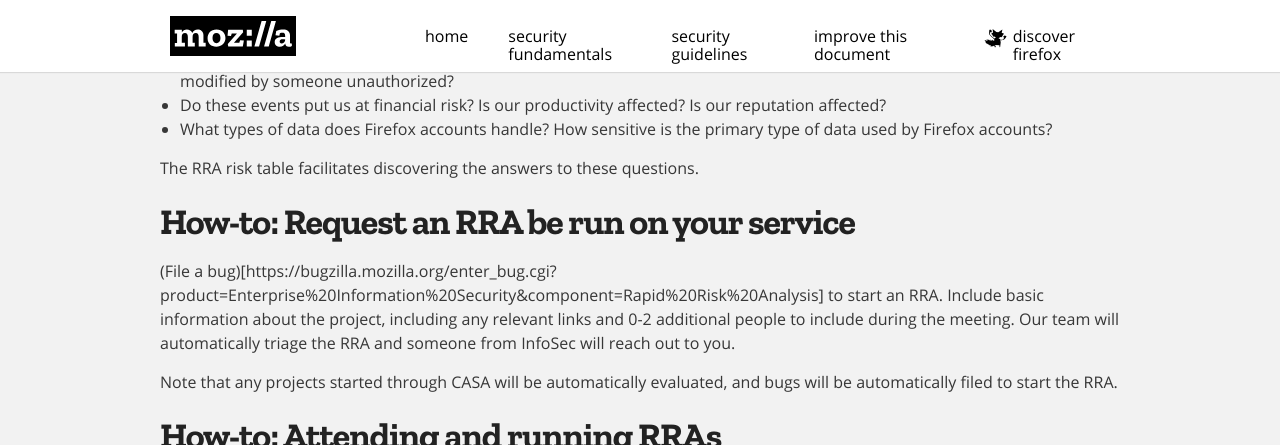
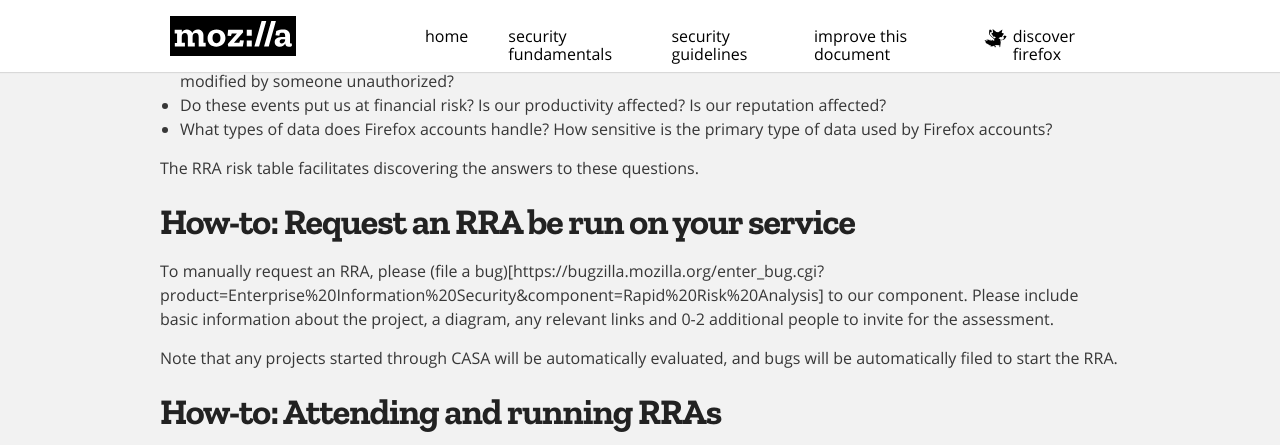
Before and after one commit to mozilla/infosec.mozilla.org, a Jekyll site: the page built from docs/guidelines/risk/rapid_risk_assessment.md, in a window 1280 px wide and 900 px high, scrolled down 1055 px, cut to the strip 0-445 px from the top of the window. Built offline with Jekyll 4.4.1, drawn with Linux system fonts in a browser that asks for light colours; the repository's description, which GitHub fills in, is left out.

Commit message:
De-mozilla-fy request procedures
Co-Authored-By: tristanweir <tweir@mozilla.com>

```diff
--- a/docs/guidelines/risk/rapid_risk_assessment.md
+++ b/docs/guidelines/risk/rapid_risk_assessment.md
@@ -64,7 +64,7 @@ The RRA risk table facilitates discovering the answers to these questions.
 
 # How-to: Request an RRA be run on your service
 
-(File a bug)[https://bugzilla.mozilla.org/enter_bug.cgi?product=Enterprise%20Information%20Security&component=Rapid%20Risk%20Analysis] to start an RRA. Include basic information about the project, including any relevant links and 0-2 additional people to include during the meeting. Our team will automatically triage the RRA and someone from InfoSec will reach out to you.
+To manually request an RRA, please (file a bug)[https://bugzilla.mozilla.org/enter_bug.cgi?product=Enterprise%20Information%20Security&component=Rapid%20Risk%20Analysis] to our component. Please include basic information about the project, a diagram, any relevant links and 0-2 additional people to invite for the assessment.
 
 Note that any projects started through CASA will be automatically evaluated, and bugs will be automatically filed to start the RRA.
 
```
